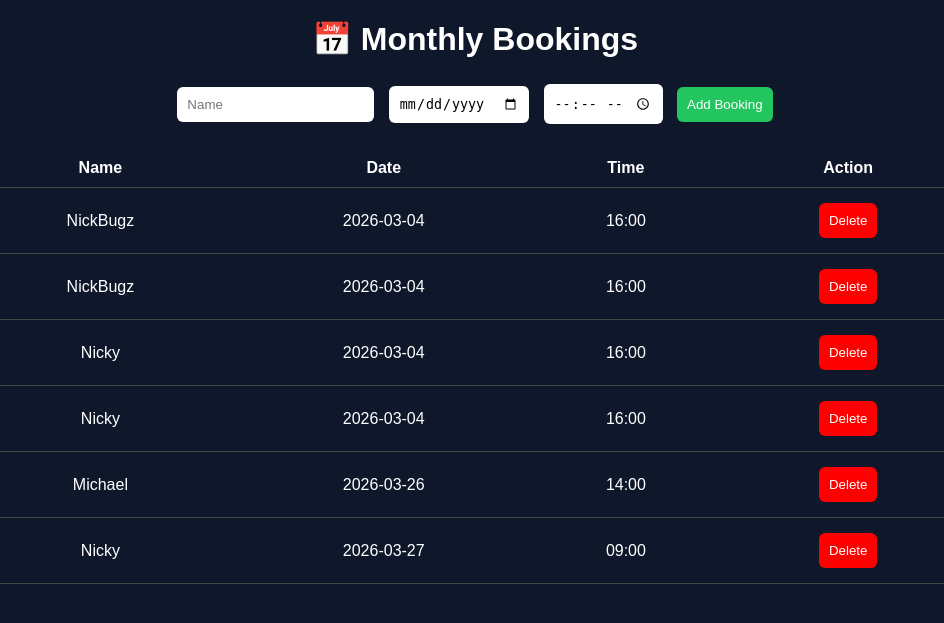
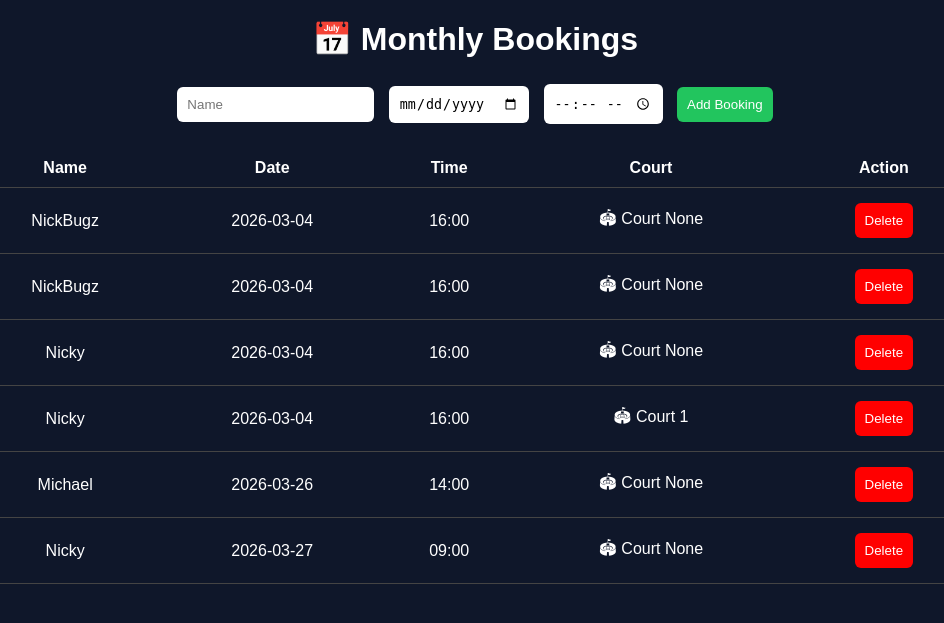
Before and after one commit to inickbugz-max/fives-system, a Flask app: page /monthly in a window 1280 px wide. Shown: the top 623 px of the page, without its empty margins (165-1109 px from the left). Run offline with Flask 3, Linux system fonts and the light colour scheme; data comes from the database, SQL or seed files in the repository; both versions use the stored data as it was after the commit.

Commit message:
added court assignment system

```diff
--- a/app.py
+++ b/app.py
@@ -3,32 +3,33 @@ import sqlite3
 
 app = Flask(__name__)
 
-# 🔌 DATABASE CONNECTION
+# DATABASE
 def get_db():
     conn = sqlite3.connect('database.db')
     conn.row_factory = sqlite3.Row
     return conn
 
 
-# 🏠 HOME
+# HOME
 @app.route('/')
 def home():
     return render_template('dashboard.html')
 
 
-# 📅 MONTHLY BOOKINGS (3 COURTS LOGIC)
+# MONTHLY (WITH COURTS)
 @app.route('/monthly', methods=['GET', 'POST'])
 def monthly():
     conn = get_db()
     cursor = conn.cursor()
 
-    # CREATE TABLE
+    # CREATE TABLE WITH COURT COLUMN
     cursor.execute('''
         CREATE TABLE IF NOT EXISTS bookings (
             id INTEGER PRIMARY KEY AUTOINCREMENT,
             name TEXT,
             date TEXT,
-            time TEXT
+            time TEXT,
+            court INTEGER
         )
     ''')
 
@@ -39,25 +40,35 @@ def monthly():
         date = request.form.get('date')
         time = request.form.get('time')
 
-        # 🔢 COUNT BOOKINGS FOR THIS SLOT
+        # GET EXISTING BOOKINGS FOR SLOT
         cursor.execute(
-            "SELECT COUNT(*) as count FROM bookings WHERE date = ? AND time = ?",
+            "SELECT court FROM bookings WHERE date = ? AND time = ?",
             (date, time)
         )
-        count = cursor.fetchone()["count"]
+        existing = cursor.fetchall()
 
-        if count >= 3:
-            message = "❌ All 3 courts are booked for this time!"
+        used_courts = [row["court"] for row in existing]
+
+        # FIND AVAILABLE COURT
+        for court in [1, 2, 3]:
+            if court not in used_courts:
+                assigned_court = court
+                break
+        else:
+            assigned_court = None
+
+        if assigned_court is None:
+            message = "❌ All courts are booked!"
         else:
             cursor.execute(
-                "INSERT INTO bookings (name, date, time) VALUES (?, ?, ?)",
-                (name, date, time)
+                "INSERT INTO bookings (name, date, time, court) VALUES (?, ?, ?, ?)",
+                (name, date, time, assigned_court)
             )
             conn.commit()
-            message = f"✅ Booking added! ({count + 1}/3 courts used)"
+            message = f"✅ Booked on Court {assigned_court}"
 
     # GET BOOKINGS
-    cursor.execute("SELECT * FROM bookings ORDER BY date, time")
+    cursor.execute("SELECT * FROM bookings ORDER BY date, time, court")
     bookings = cursor.fetchall()
 
     conn.close()
@@ -65,7 +76,7 @@ def monthly():
     return render_template('monthly.html', bookings=bookings, message=message)
 
 
-# 🗑 DELETE BOOKING
+# DELETE
 @app.route('/delete/<int:id>')
 def delete(id):
     conn = get_db()
@@ -78,7 +89,7 @@ def delete(id):
     return redirect('/monthly')
 
 
-# 📅 OTHER PAGES
+# OTHER PAGES
 @app.route('/daily')
 def daily():
     return render_template('daily.html')
@@ -112,6 +123,6 @@ def ref_stats():
     return render_template('ref_stats.html')
 
 
-# ▶ RUN LOCAL
+# RUN
 if __name__ == "__main__":
     app.run(debug=True)
--- a/templates/monthly.html
+++ b/templates/monthly.html
@@ -74,6 +74,7 @@
         <th>Name</th>
         <th>Date</th>
         <th>Time</th>
+        <th>Court</th>
         <th>Action</th>
     </tr>
 
@@ -82,6 +83,7 @@
         <td>{{ booking.name }}</td>
         <td>{{ booking.date }}</td>
         <td>{{ booking.time }}</td>
+        <td>🏟 Court {{ booking.court }}</td>
         <td>
             <a href="/delete/{{ booking.id }}">
                 <button class="delete-btn">Delete</button>
```
Also changed, not shown: database.db.
